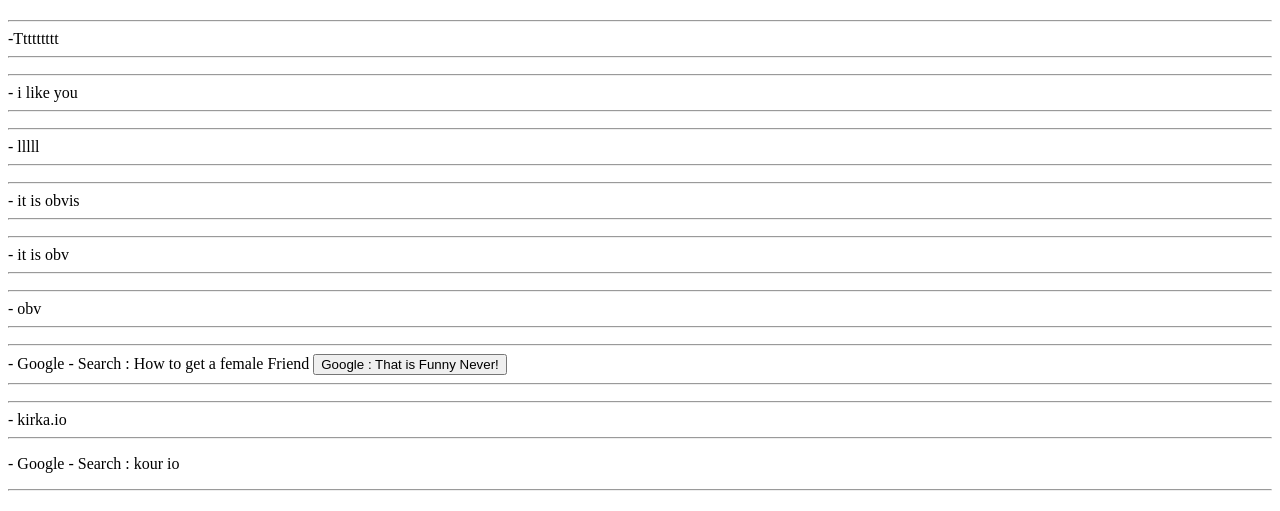
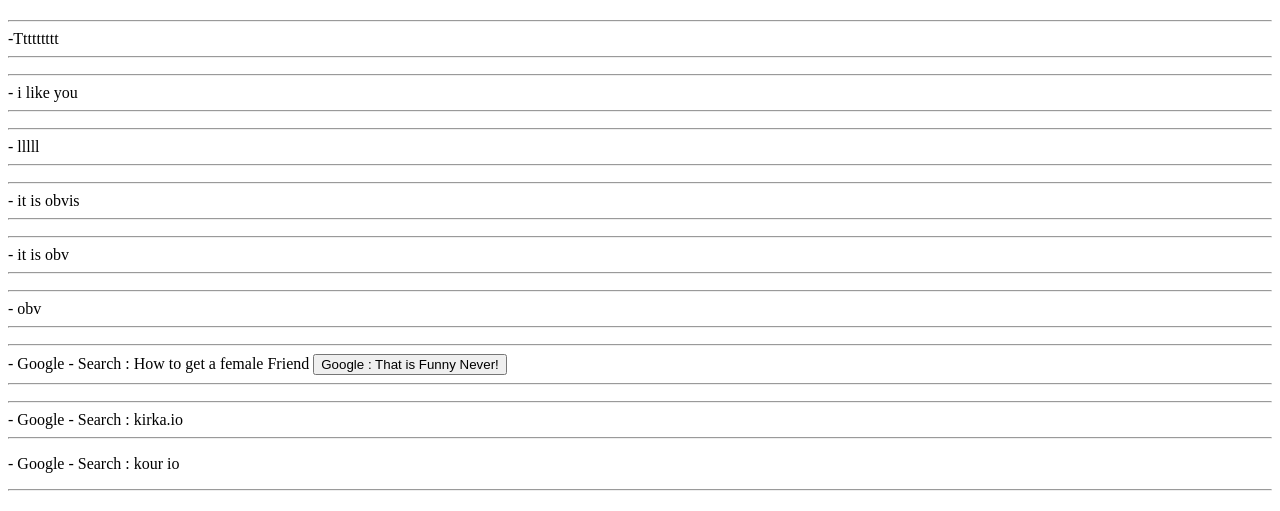
Before and after one commit to JuIcEPoopooumgood/Cps-Test, a plain HTML site: page Recorded-words-From-C:/Ttv/PC/index.html in a window 1280 px wide. Shown: the part 46-557 px from the top of the page. Drawn offline with Linux system fonts and the light colour scheme.

Commit message:
Update index.html

```diff
--- a/Recorded-words-From-C:/Ttv/PC/index.html
+++ b/Recorded-words-From-C:/Ttv/PC/index.html
@@ -31,7 +31,7 @@
   <hr>
   </p>
 <hr>
-  - kirka.io
+  - Google - Search : kirka.io
 <hr>
 <p>
 
```
